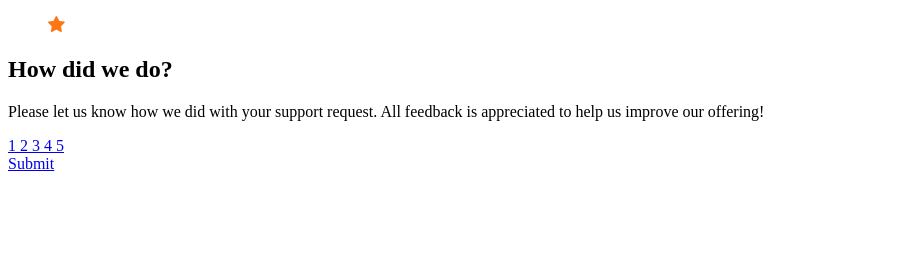
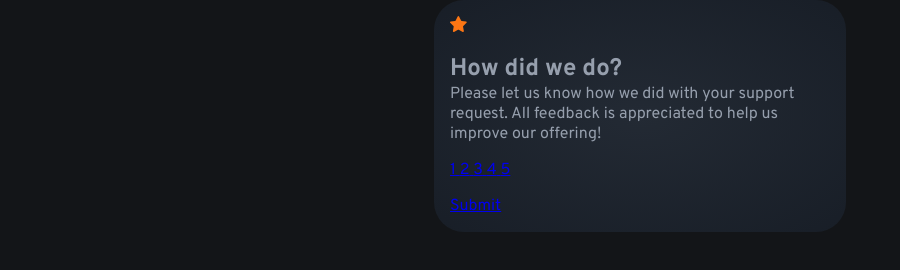
Before and after one commit to priyavrat8065/interactive-rating-component, a plain HTML site: page index.html in a window 1280 px wide. Shown: the whole page, without its empty margins (0-900 px from the left). Drawn offline with Linux system fonts and the light colour scheme.

Commit message:
style card

```diff
--- a/index.html
+++ b/index.html
@@ -11,11 +11,12 @@
       sizes="32x32"
       href="./images/favicon-32x32.png"
     />
+    <link rel="stylesheet" href="style.css" />
 
     <title>Frontend Mentor | Interactive rating component</title>
   </head>
   <body>
-    <section class="card">
+    <section class="card wrapper">
       <div class="card__logo">
         <figure class="card__logo">
           <img src="images/icon-star.svg" alt="" class="button__icon" />
--- a/style.css
+++ b/style.css
@@ -0,0 +1,41 @@
+/* CSS RESET */
+* {
+  margin: 0;
+  padding: 0;
+  box-sizing: border-box;
+}
+/* overpass-regular - latin */
+@font-face {
+  font-display: swap; /* Check https://developer.mozilla.org/en-US/docs/Web/CSS/@font-face/font-display for other options. */
+  font-family: "Overpass";
+  font-style: normal;
+  font-weight: 400;
+  src: url("./fonts/overpass-v16-latin-regular.woff2") format("woff2"); /* Chrome 36+, Opera 23+, Firefox 39+, Safari 12+, iOS 10+ */
+}
+
+/* overpass-700 - latin */
+@font-face {
+  font-display: swap; /* Check https://developer.mozilla.org/en-US/docs/Web/CSS/@font-face/font-display for other options. */
+  font-family: "Overpass";
+  font-style: normal;
+  font-weight: 700;
+  src: url("./fonts/overpass-v16-latin-700.woff2") format("woff2"); /* Chrome 36+, Opera 23+, Firefox 39+, Safari 12+, iOS 10+ */
+}
+
+body {
+  background: #131518;
+  color: #969fad;
+  font-family: "Overpass", sans-serif;
+}
+.wrapper {
+  width: min(100% - 3rem, 25.75rem);
+  margin-inline: auto;
+  padding: 1rem;
+}
+.card {
+  background: radial-gradient(#232a34, #181e27);
+  border-radius: 30px;
+  display: flex;
+  flex-flow: column nowrap;
+  gap: 1rem;
+}
```
Also changed, not shown: fonts/overpass-v16-latin-700.woff2 (added), fonts/overpass-v16-latin-regular.woff2 (added).
